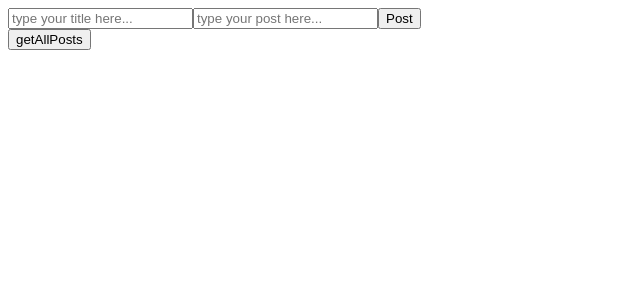
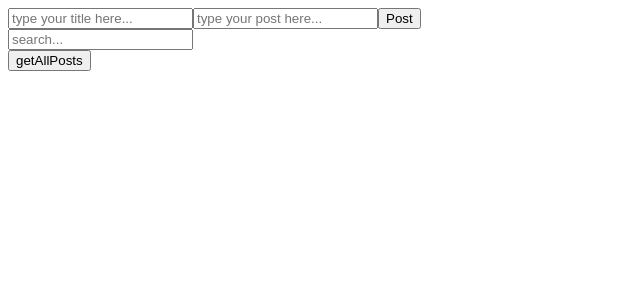
Before and after one commit to Jmartimus/Diaryapp, a React (Create React App) app in the folder client/: page / in a window 1280 px wide. Shown: the top 300 px of the page, without its empty margins (0-640 px from the left). Built offline with nearby package versions, Linux system fonts and the light colour scheme.

Commit message:
search feature added. Still needs work

```diff
--- a/client/src/App.tsx
+++ b/client/src/App.tsx
@@ -1,13 +1,11 @@
 import React from 'react';
 import { Posts } from './profilepage/posts';
-import { Search } from './profilepage/search';
 import './App.scss';
 
 function App() {
   return (
     <div>
     <Posts />
-    <Search />
     </div>
   );
 }
--- a/client/src/profilepage/posts.tsx
+++ b/client/src/profilepage/posts.tsx
@@ -27,8 +27,11 @@ export const Posts = () => {
   const [postList, setPostList] = useState<incPostFormat[]>([]);
   const [editingPost, setEditingPost] = useState(false);
   const [message, setMessage] = useState('');
+  const [query, setQuery] = useState('');
+  const [foundPost, setFoundPost] = useState<incPostFormat[]>([]);
+  const [postNotFound, setPostNotFound] = useState('');
 
-//don't forget about the search bar!! Only use on front end - Get all posts, search bar searches through all posts for tag words
+  //don't forget about the search bar!! Only use on front end - Get all posts, search bar searches through all posts for tag words
 
   const createPost = async (id: string) => {
     if (editingPost) {
@@ -37,7 +40,7 @@ export const Posts = () => {
         { title: post.title, body: post.body },
         { withCredentials: true }
       );
-      console.log(response)
+      console.log(response);
       setMessage(response.data);
       getPosts();
     } else {
@@ -48,7 +51,6 @@ export const Posts = () => {
       );
       setPost({ id: '', title: '', body: '' });
       setMessage(response.data);
-
     }
   };
   const getPosts = async () => {
@@ -60,7 +62,11 @@ export const Posts = () => {
   const editPost = (id: string) => {
     let postToEdit = postList.find((post) => post.id === id);
     if (postToEdit) {
-      setPost({ id: postToEdit.id, title: postToEdit.title, body: postToEdit.body });
+      setPost({
+        id: postToEdit.id,
+        title: postToEdit.title,
+        body: postToEdit.body,
+      });
     }
     setEditingPost(true);
   };
@@ -69,6 +75,29 @@ export const Posts = () => {
     const response = await axios.delete(`${URL}${'posts'}/${id}`, {});
     getPosts();
     setMessage(response.data);
+  };
+
+  //figure out how to make query match even 1 letter of title, body, date.
+  //figure out how to clear list of posts when letters are erased only where applicable.
+  //make a message if no posts were found.
+  const search = (query: string) => {
+    setQuery(query);
+    if (query === '') {setFoundPost([])}
+    getPosts();
+    query = query.toLowerCase();
+    const matchTitle= postList.find((post) => post.title === query);
+    const matchBody = postList.find((post) => post.body === query);
+    const matchDate = postList.find((post) => post.date === query);
+    if (matchTitle) {
+      setFoundPost([matchTitle]);
+    } else if (matchBody) {
+      setFoundPost([matchBody]);
+    } else if (matchDate) {
+      setFoundPost([matchDate]);
+    } else {
+      setPostNotFound('No posts match the search criteria');
+    }
+    console.log(matchTitle);
   };
 
   return (
@@ -93,7 +122,31 @@ export const Posts = () => {
         <button onClick={() => createPost(post.id)}>Post</button>
       </div>
       <div>
+        <input
+          type="search"
+          value={query}
+          onChange={(e) => search(e.target.value)}
+          placeholder="search..."
+
+        />
+      </div>
+      <div>
         <button onClick={() => getPosts()}>getAllPosts</button>
+      </div>
+      <div>
+        <div>
+          {foundPost.map((post) => (
+            <div key={post.id}>
+              <h4>{post.title}</h4>
+              <h4>{post.body}</h4>
+              <h4>{post.date}</h4>
+              <button onClick={() => editPost(post.id)}>Edit</button>
+              <button onClick={() => deletePost(post.id)}>Delete</button>
+            </div>
+          ))}
+          <h1>{postNotFound}</h1>
+        </div>
+        {/*eventually, delete the post list from showing on the website*/}
         <div>
           {postList.map((post) => (
             <div key={post.id}>
@@ -104,7 +157,8 @@ export const Posts = () => {
               <button onClick={() => deletePost(post.id)}>Delete</button>
             </div>
           ))}
-        </div><h1>{message}</h1>
+        </div>
+        <h1>{message}</h1>
       </div>
     </div>
   );
--- a/client/src/profilepage/search.tsx
+++ /dev/null
@@ -1,52 +0,0 @@
-import React, { useState } from 'react';
-import {URL} from '../api.http'
-import axios from 'axios';
-
-interface incPostFormat {
-  id: string;
-  title: string;
-  body: string;
-  date: string;
-}
-
-export const Search = () => {
-  // const [posts, setPosts] = useState<incPostFormat[]>([]);
-  // const getPosts = async () => {
-  //   const response = await axios.get(`${URL}${'posts'}`, {
-  //     withCredentials: true,
-  //   });
-  //   setPosts(response.data);
-  // };
-  // const editPost = (id: string) => {
-  //   let postToEdit = posts.find(post => post.id === id)
-  //   console.log(postToEdit);
-  // }
-  // //   = async () => {
-  // //   const response = await axios.patch(`${URL}${'posts'}`, {
-  // //   });
-  // //   setPosts(response.data);
-  // // };
-  // const deletePost = async (id: string) => {
-  //   await axios.delete(`${URL}${'posts'}/${id}`, {
-  //   })
-  //   getPosts();
-  // }
-
-  return (
-    <div></div>
-    // <div>
-    //   <button onClick={() => getPosts()}>getAllPosts</button>
-    //   <div>
-    //     {posts.map((post) => (
-    //       <div>
-    //         <h4 key={post.id}>{post.title}</h4>
-    //         <h4>{post.body}</h4>
-    //         <h4>{post.date}</h4>
-    //         <button onClick={() => editPost(post.id)}>Edit</button>
-    //         <button onClick={() => deletePost(post.id)}>Delete</button>
-    //       </div>
-    //     ))}
-    //   </div>
-    // </div>
-  );
-};
```
